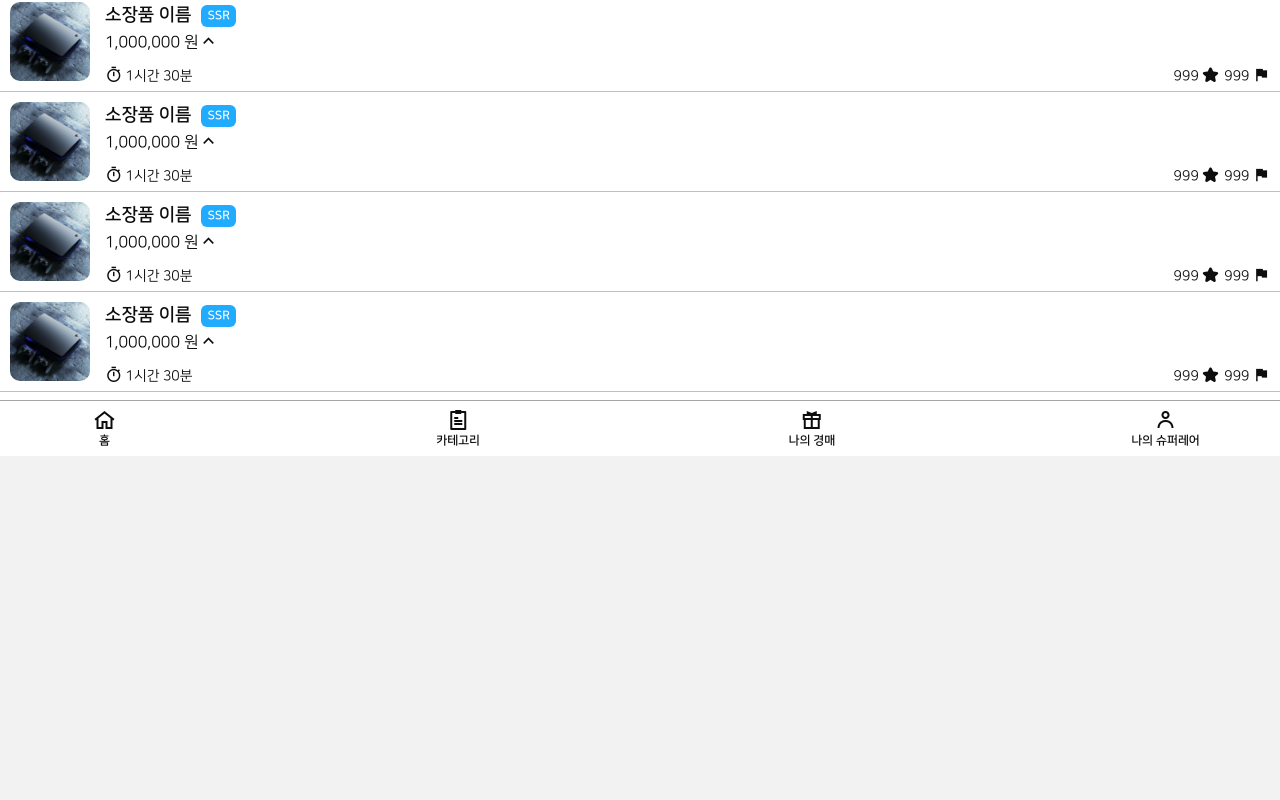
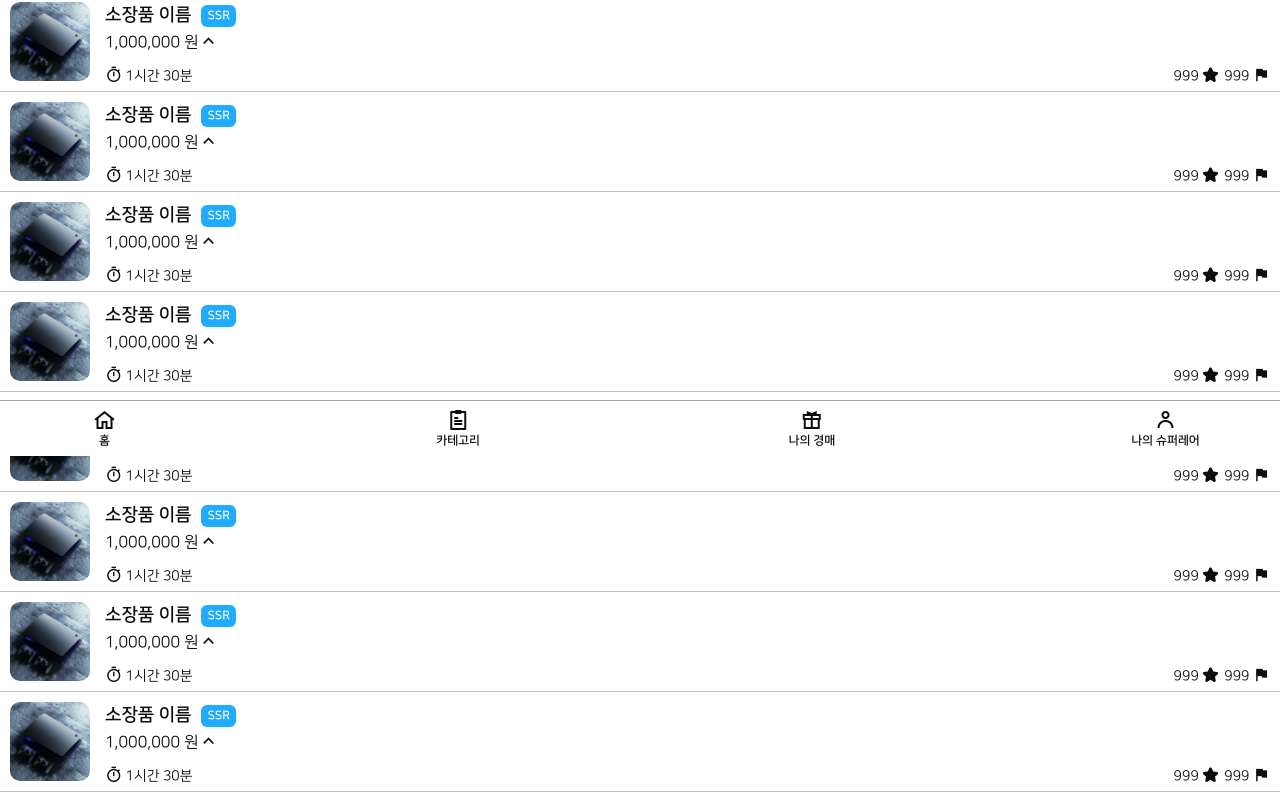
Before and after one commit to gyuholee-dev/auction_app, a React app: page / in a window 1280 px wide. Shown: the part 344-1144 px from the top of the page. Before the commit the page ends 800 px from the top, so only its background shows below. Built offline with nearby package versions, Linux system fonts and the light colour scheme.

Commit message:
scroll hook 및 기능 추가

```diff
--- a/package.json
+++ b/package.json
@@ -22,6 +22,7 @@
     ]
   },
   "dependencies": {
+    "lodash": "^4.17.21",
     "react": "^18.2.0",
     "react-dom": "^18.2.0",
     "url": "^0.11.0"
--- a/src/styles/_main.scss
+++ b/src/styles/_main.scss
@@ -1,5 +1,5 @@
 // body {
-//   overflow: hidden;
+//   overflow-y: scroll;
 // }
 
 #root {
@@ -74,11 +74,21 @@ nav {
   top: 0;
   z-index: 9;
   border-bottom: 1px solid rgba(black, 0.35);
+  transition: top 0.25s;
+  &.hide {
+    position: fixed;
+    top: 0 - $height-nav;
+  }
+  &.show {
+    position: fixed;
+    top: 0;
+  }
   .title {
     font-size: 18px;
     font-weight: bold;
   }
 }
+
 #bottommenu {
   position: fixed;
   bottom: 0;
@@ -136,7 +146,7 @@ main {
   flex-grow: 1;
   padding-top: $height-nav;
   padding-bottom: $height-nav;
-  overflow-y: scroll;
+  // overflow-y: scroll;
 
   section {
     width: 100%;
--- a/src/views/components/Main.jsx
+++ b/src/views/components/Main.jsx
@@ -2,16 +2,11 @@ import React from 'react';
 
 export default function Main(props) {
 
-  return (
-    <main>
-      <section id="imgslide">
-        <div className="imgs">
-          <img src="/images/Eab45nOX0AAxAQm.jpeg" alt="PS5" />
-        </div>
-      </section>
-      <section id="itemlist">
-        <div className="items">
-          <div className="item">
+  const count = 20;
+  const itemList = [];
+  for (let i = 0; i < count; i++) {
+    itemList.push(
+      <div key={i} className="item">
         <div className="img">
           <img src="/images/Eab45nOX0AAxAQm.jpeg" alt="PS5" />
         </div>
@@ -25,118 +20,19 @@ export default function Main(props) {
           </div>
         </div>
       </div>
-          <div className="item">
-            <div className="img">
+    );
+  }
+
+  return (
+    <main>
+      <section id="imgslide">
+        <div className="imgs">
           <img src="/images/Eab45nOX0AAxAQm.jpeg" alt="PS5" />
         </div>
-            <div className="summary">
-              <div className="title">소장품 이름<span className="grade">SSR</span></div>
-              <div className="price">1,000,000 원<i className="xi-angle-up-min"></i></div>
-              <div className="info">
-                <span className="timer"><i className="xi-timer-o"></i>1시간 30분</span>
-                <span className="star">999<i className="xi-star"></i></span>
-                <span className="flag">999<i className="xi-flag"></i></span>
-              </div>
-            </div>
-          </div>
-          <div className="item">
-            <div className="img">
-              <img src="/images/Eab45nOX0AAxAQm.jpeg" alt="PS5" />
-            </div>
-            <div className="summary">
-              <div className="title">소장품 이름<span className="grade">SSR</span></div>
-              <div className="price">1,000,000 원<i className="xi-angle-up-min"></i></div>
-              <div className="info">
-                <span className="timer"><i className="xi-timer-o"></i>1시간 30분</span>
-                <span className="star">999<i className="xi-star"></i></span>
-                <span className="flag">999<i className="xi-flag"></i></span>
-              </div>
-            </div>
-          </div>
-          <div className="item">
-            <div className="img">
-              <img src="/images/Eab45nOX0AAxAQm.jpeg" alt="PS5" />
-            </div>
-            <div className="summary">
-              <div className="title">소장품 이름<span className="grade">SSR</span></div>
-              <div className="price">1,000,000 원<i className="xi-angle-up-min"></i></div>
-              <div className="info">
-                <span className="timer"><i className="xi-timer-o"></i>1시간 30분</span>
-                <span className="star">999<i className="xi-star"></i></span>
-                <span className="flag">999<i className="xi-flag"></i></span>
-              </div>
-            </div>
-          </div>
-          <div className="item">
-            <div className="img">
-              <img src="/images/Eab45nOX0AAxAQm.jpeg" alt="PS5" />
-            </div>
-            <div className="summary">
-              <div className="title">소장품 이름<span className="grade">SSR</span></div>
-              <div className="price">1,000,000 원<i className="xi-angle-up-min"></i></div>
-              <div className="info">
-                <span className="timer"><i className="xi-timer-o"></i>1시간 30분</span>
-                <span className="star">999<i className="xi-star"></i></span>
-                <span className="flag">999<i className="xi-flag"></i></span>
-              </div>
-            </div>
-          </div>
-          <div className="item">
-            <div className="img">
-              <img src="/images/Eab45nOX0AAxAQm.jpeg" alt="PS5" />
-            </div>
-            <div className="summary">
-              <div className="title">소장품 이름<span className="grade">SSR</span></div>
-              <div className="price">1,000,000 원<i className="xi-angle-up-min"></i></div>
-              <div className="info">
-                <span className="timer"><i className="xi-timer-o"></i>1시간 30분</span>
-                <span className="star">999<i className="xi-star"></i></span>
-                <span className="flag">999<i className="xi-flag"></i></span>
-              </div>
-            </div>
-          </div>
-          <div className="item">
-            <div className="img">
-              <img src="/images/Eab45nOX0AAxAQm.jpeg" alt="PS5" />
-            </div>
-            <div className="summary">
-              <div className="title">소장품 이름<span className="grade">SSR</span></div>
-              <div className="price">1,000,000 원<i className="xi-angle-up-min"></i></div>
-              <div className="info">
-                <span className="timer"><i className="xi-timer-o"></i>1시간 30분</span>
-                <span className="star">999<i className="xi-star"></i></span>
-                <span className="flag">999<i className="xi-flag"></i></span>
-              </div>
-            </div>
-          </div>
-          <div className="item">
-            <div className="img">
-              <img src="/images/Eab45nOX0AAxAQm.jpeg" alt="PS5" />
-            </div>
-            <div className="summary">
-              <div className="title">소장품 이름<span className="grade">SSR</span></div>
-              <div className="price">1,000,000 원<i className="xi-angle-up-min"></i></div>
-              <div className="info">
-                <span className="timer"><i className="xi-timer-o"></i>1시간 30분</span>
-                <span className="star">999<i className="xi-star"></i></span>
-                <span className="flag">999<i className="xi-flag"></i></span>
-              </div>
-            </div>
-          </div>
-          <div className="item">
-            <div className="img">
-              <img src="/images/Eab45nOX0AAxAQm.jpeg" alt="PS5" />
-            </div>
-            <div className="summary">
-              <div className="title">소장품 이름<span className="grade">SSR</span></div>
-              <div className="price">1,000,000 원<i className="xi-angle-up-min"></i></div>
-              <div className="info">
-                <span className="timer"><i className="xi-timer-o"></i>1시간 30분</span>
-                <span className="star">999<i className="xi-star"></i></span>
-                <span className="flag">999<i className="xi-flag"></i></span>
-              </div>
-            </div>
-          </div>
+      </section>
+      <section id="itemlist">
+        <div className="items">
+          {itemList}
         </div>
       </section>
     </main>
--- a/src/views/components/TopMenu.jsx
+++ b/src/views/components/TopMenu.jsx
@@ -1,11 +1,32 @@
-import React from 'react';
+import React, { useEffect, useState } from 'react';
+
+import { useScroll } from '../customhooks';
 
 export default function TopMenu(props) {
 
   const {toggleMenu} = props;
 
+  const { scrollY, scrollDirection } = useScroll();
+  const [menuClass, setMenuClass] = useState('menu top');
+
+  function setClass() {
+    if (scrollDirection === 'up') {
+      if (scrollY < 56) {
+        setMenuClass('menu top');
+      } else {
+        setMenuClass('menu top hide');
+      }
+    } else if (scrollDirection === 'down') {
+      setMenuClass('menu top show');
+    }
+  }
+
+  useEffect(() => {
+    setClass();
+  });
+
   return (
-    <nav id="topmenu" className="menu top">
+    <nav id="topmenu" className={menuClass}>
       <button className="btn none" onClick={toggleMenu}>
         <i className="xi-bars"></i>
       </button>
--- /dev/null
+++ b/src/views/customhooks/index.js
@@ -0,0 +1 @@
+export { default as useScroll } from './useScroll.jsx';
--- /dev/null
+++ b/src/views/customhooks/useScroll.jsx
@@ -0,0 +1,45 @@
+// https://gist.github.com/joshuacerbito/ea318a6a7ca4336e9fadb9ae5bbb87f4
+// https://www.mrlatte.net/code/2020/12/15/lodash-debounce
+
+import { useState, useEffect, useCallback } from 'react'
+import debounce from 'lodash/debounce';
+
+export default function useScroll() {
+  const [state, setState] = useState({
+    lastScrollTop: 0,
+    bodyOffset: document.body.getBoundingClientRect(),
+    scrollY: document.body.getBoundingClientRect().top,
+    scrollX: document.body.getBoundingClientRect().left,
+    scrollDirection: '', // down, up
+  });
+
+  const handleScrollEvent = useCallback(() => {
+    setState((prevState) => {
+      const prevLastScrollTop = prevState.lastScrollTop
+      const bodyOffset = document.body.getBoundingClientRect()
+
+      return {
+        setBodyOffset: bodyOffset,
+        scrollY: -bodyOffset.top,
+        scrollX: bodyOffset.left,
+        scrollDirection: prevLastScrollTop > -bodyOffset.top ? 'down' : 'up',
+        lastScrollTop: -bodyOffset.top,
+      }
+    })
+  }, []);
+
+  useEffect(() => {
+    const scrollListener = debounce(handleScrollEvent, 10);
+    window.addEventListener('scroll', scrollListener)
+
+    return () => {
+      window.removeEventListener('scroll', scrollListener)
+    }
+  }, [handleScrollEvent]);
+
+  return {
+    scrollY: state.scrollY,
+    scrollX: state.scrollX,
+    scrollDirection: state.scrollDirection,
+  }
+}
--- a/src/views/home.jsx
+++ b/src/views/home.jsx
@@ -1,4 +1,4 @@
-import React, { useState } from 'react';
+import React, { useEffect, useState } from 'react';
 
 import {
   Dimmer,
```
Lines whose indentation alone changed are shown as unchanged.
